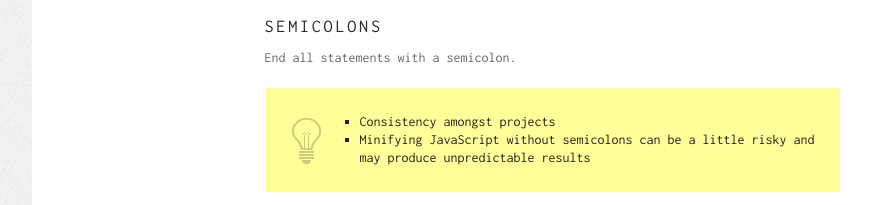
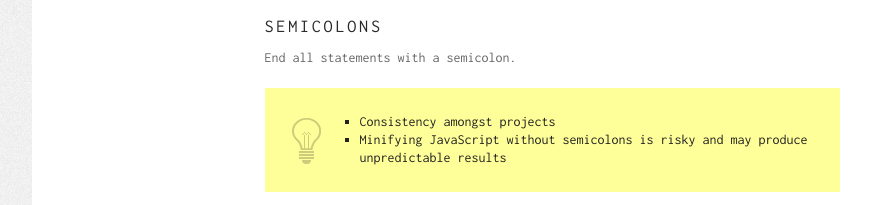
Before and after one commit to mbwolf/styleguide, a plain HTML site: page index.html in a window 1280 px wide. Shown: the part 8100-8305 px from the top of the page, without its empty margins (208-1079 px from the left). Drawn offline with nearby package versions, Linux system fonts and the light colour scheme.

Commit message:
Small content update to JS semicolons section

```diff
--- a/index.html
+++ b/index.html
@@ -527,7 +527,7 @@
           <div class="note">
             <ul>
               <li>Consistency amongst projects</li>
-              <li>Minifying JavaScript without semicolons can be a little risky and may produce unpredictable results</li>
+              <li>Minifying JavaScript without semicolons is risky and may produce unpredictable results</li>
             </ul>
           </div>
           <pre class="wrong">
```
